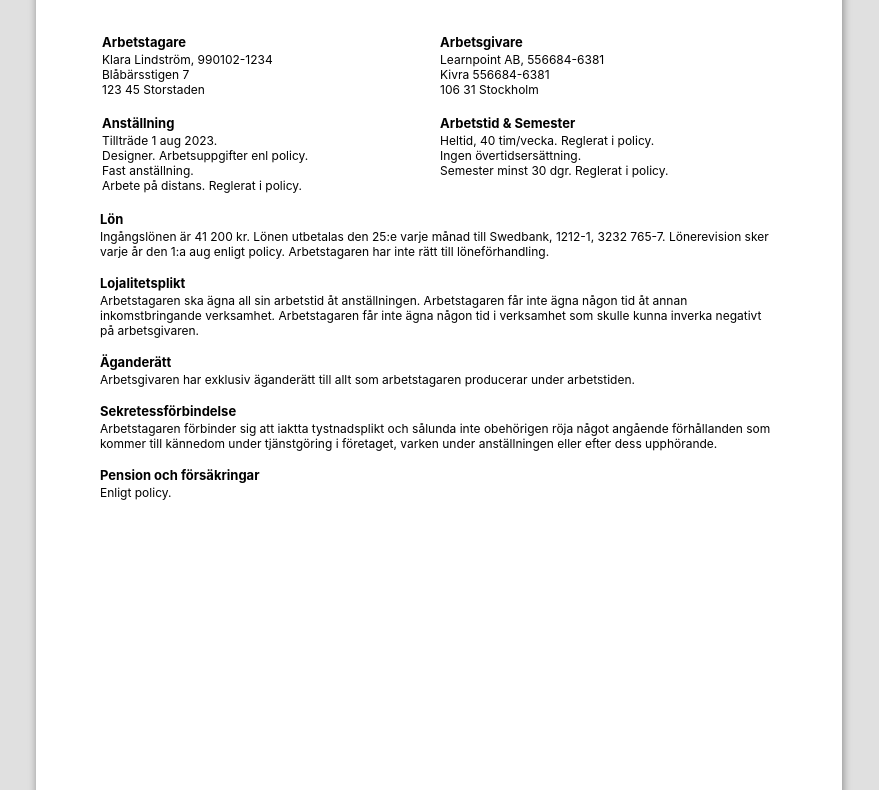
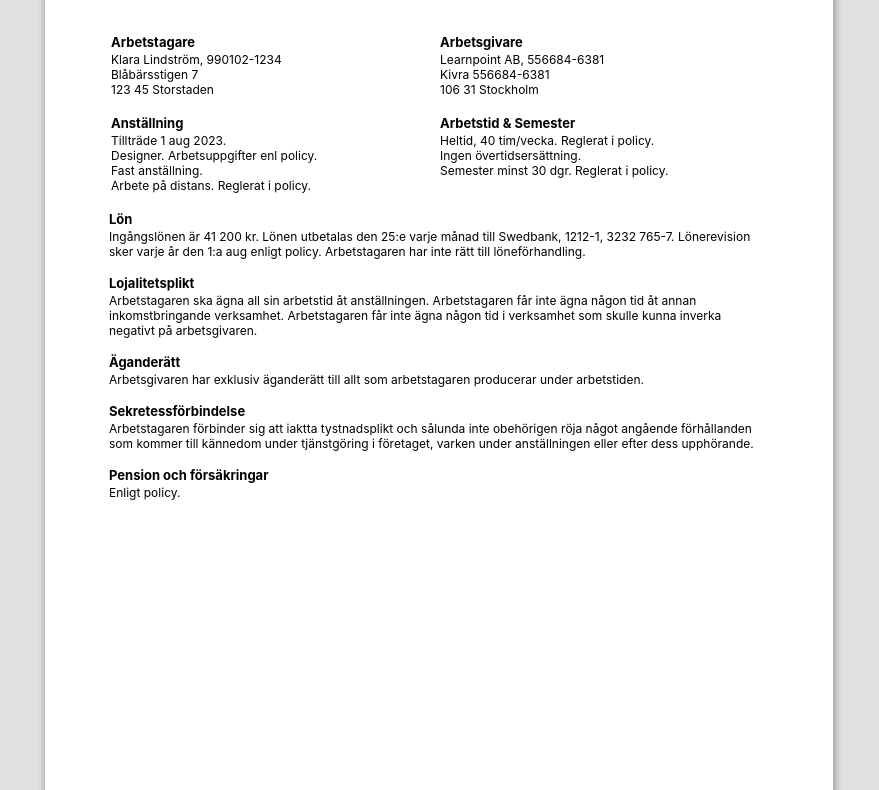
Before and after one commit to ekmwest/employment-agreement, a plain HTML site: page index.html in a window 1280 px wide. Shown: the part 141-931 px from the top of the page, without its empty margins (201-1080 px from the left). Drawn offline with Linux system fonts and the light colour scheme.

Commit message:
sync print and browser width

```diff
--- a/style.css
+++ b/style.css
@@ -33,7 +33,7 @@
 
 main {
     background-color: #fff;
-    max-width: 678px;
+    max-width: 660px;
     min-height: 968px;
     margin: 32px auto;
     padding: 64px;
```
